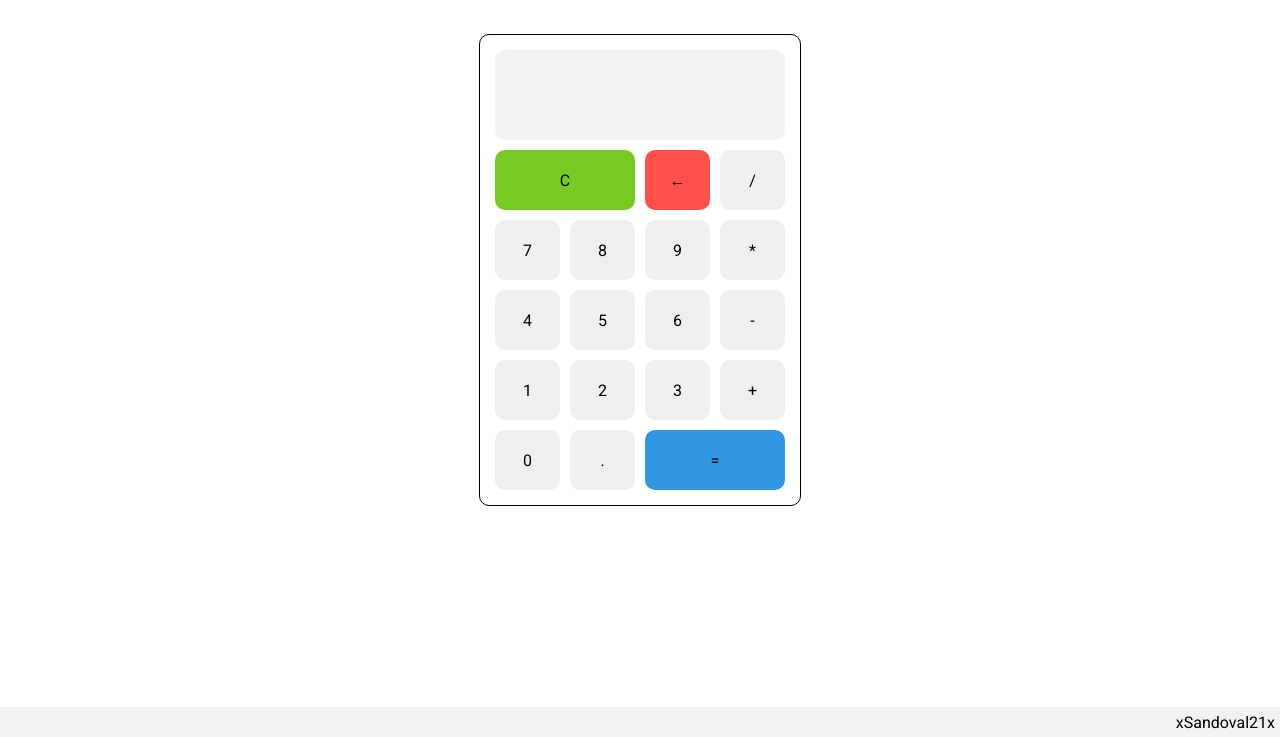
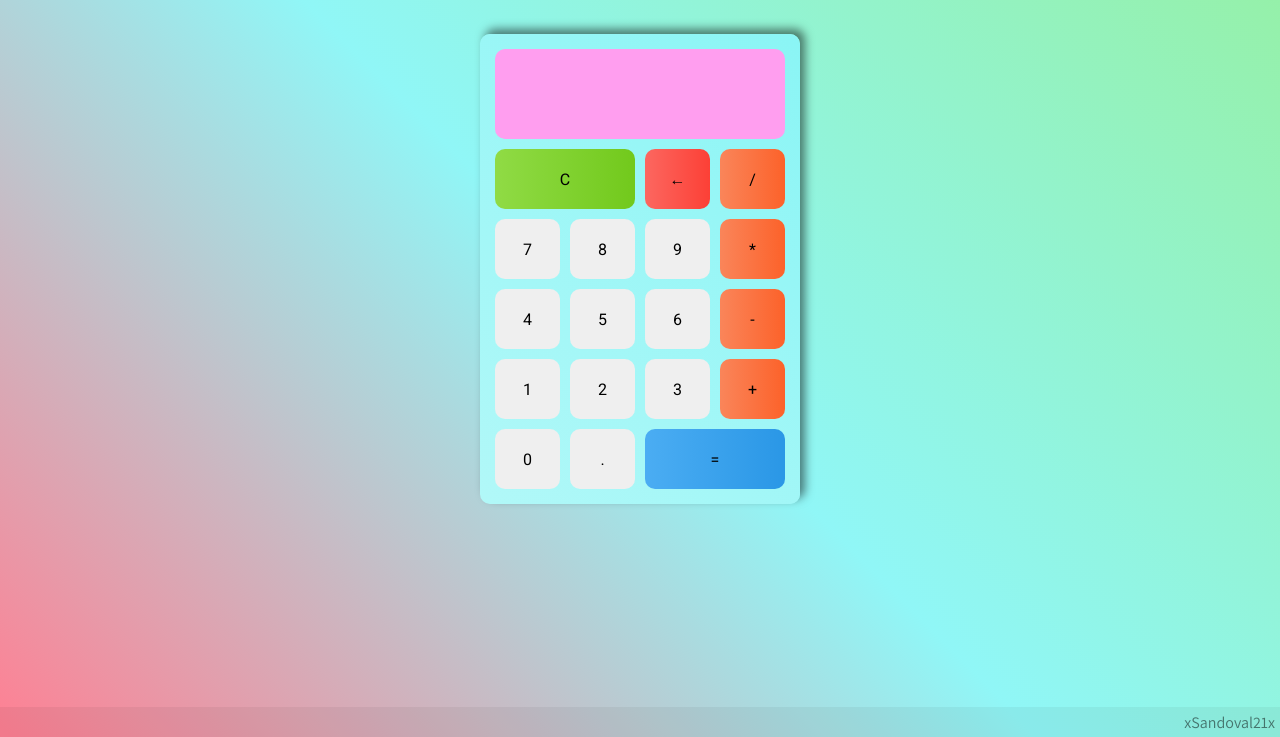
Before and after one commit to xSandoval21x/calculator, a plain HTML site: page calc.html in a window 1280 px wide. Shown: the part 63-800 px from the top of the page. Drawn offline with Linux system fonts and the light colour scheme.

Commit message:
Add CSS styling: Linear Gradient on background and buttons

```diff
--- a/script.js
+++ b/script.js
@@ -18,6 +18,7 @@ class Calculator {
 
     insertNum(num) {
         if(num === '.' && this.current.includes('.')) return;
+        if(this.current === 'error') return;
         this.current += num;
     }
 
@@ -26,6 +27,8 @@ class Calculator {
         if(this.previous !== ''){
             this.compute();
         }
+
+        if(this.current == 'error' ) return;
         this.operation = operation;
         this.previous = this.current;
         this.current = '';
@@ -49,6 +52,10 @@ class Calculator {
                 total = prev * curr;
                 break;
             case '/':
+                if(curr == 0) {
+                    this.divisionByZero();
+                    return;
+                }
                 total = prev / curr;
                 break;
         }
@@ -80,6 +87,12 @@ class Calculator {
     }
 
     updateDisplay() {
+        if(this.current === 'error'){
+            this.currentTextElement.innerText = "You can't divide by 0";
+            this.previousTextElement.innerText = "Wait, that's illegal!";
+            return;
+        }
+
         this.currentTextElement.innerText = this.getDisplayNumber(this.current);
         if(this.operation != null) {
             this.previousTextElement.innerText = `${this.getDisplayNumber(this.previous)} ${this.operation}`;
@@ -87,6 +100,11 @@ class Calculator {
             this.previousTextElement.innerText = this.previous;
         }
 
+    }
+
+    divisionByZero () {
+        this.current = 'error';
+        this.previous = 'error';
     }
 }
 
--- a/style.css
+++ b/style.css
@@ -6,11 +6,11 @@ html, body {
 body {
     display: flex;
     flex-direction: column;
-    font-family: 'Roboto', sans-serif;
+    font-family: 'Assistant', sans-serif;
+    background: linear-gradient(45deg, rgba(255, 34, 67, 0.575), rgba(34, 238, 238, 0.5), rgba(17, 221, 51, 0.445));
 }
 
 #title {
-    font-family: 'Assistant', sans-serif;
     opacity: 0.2;
     margin-top: 5px;
     margin-left: 5px;
@@ -26,8 +26,9 @@ body {
     padding: 10px;
     height: 450px;
     width: 300px;
-    border: 1px solid black;
+    background: linear-gradient(45deg, rgb(177, 248, 248), rgb(138, 245, 245));
     border-radius: 10px;
+    box-shadow: 5px -5px 10px rgba(0, 0, 0, 0.5);
 }
 
 button {
@@ -40,6 +41,10 @@ button {
     cursor: pointer;
 }
 
+.operator-buttons {
+    background: linear-gradient(to right, rgb(250, 133, 90), rgb(252, 98, 42));
+}
+
 button:active {
     transform: scale(0.91);
     filter: brightness(80%);
@@ -48,13 +53,15 @@ button:active {
 
 
 .screen {
+    font-family: 'Roboto', sans-serif;
     display: flex;
     flex-direction: column;
     grid-column-start: span 4;
-    background: rgba(0, 0, 0, 0.05);
+    background: rgb(255, 158, 239);
     margin: 5px;
     border-radius: 10px;
     text-align: center;
+    overflow: hidden;
 }
 
 #previous-input {
@@ -78,16 +85,16 @@ button:active {
 
 #clear {
     grid-column-start: span 2;
-    background: #77ca23
+    background: linear-gradient(to right, #90db45, #72c91c);
 }
 
 #delete {
-    background: #ff5149;
+    background: linear-gradient(to right, #fc6760, #fc4036);
 }
 
 #equals {
     grid-column-start: span 2;
-    background: #3098e0
+    background: linear-gradient(to right, #4badf3, #2a97e6);
 }
 
 footer {
@@ -103,4 +110,5 @@ footer {
 
 #sandoval {
     margin-right: 5px;
+    color: rgba(0, 0, 0, 0.5);
 }
```
